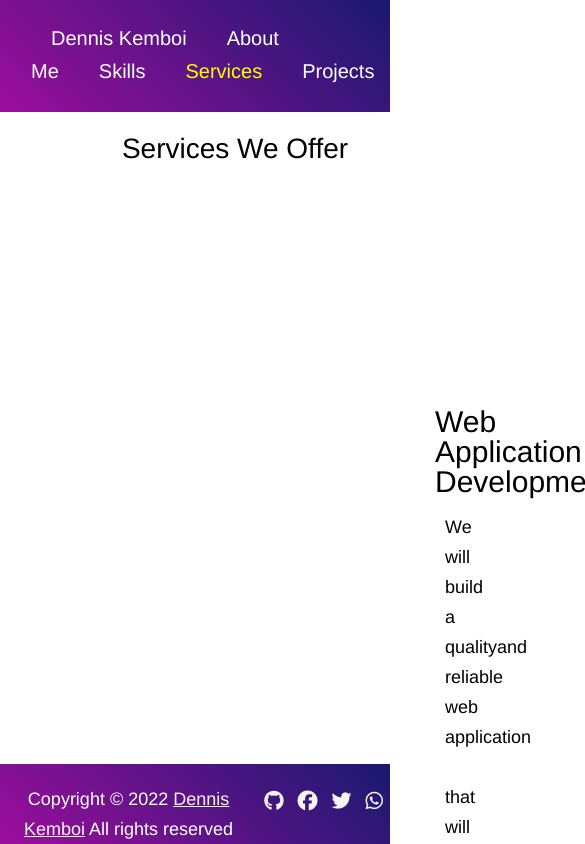
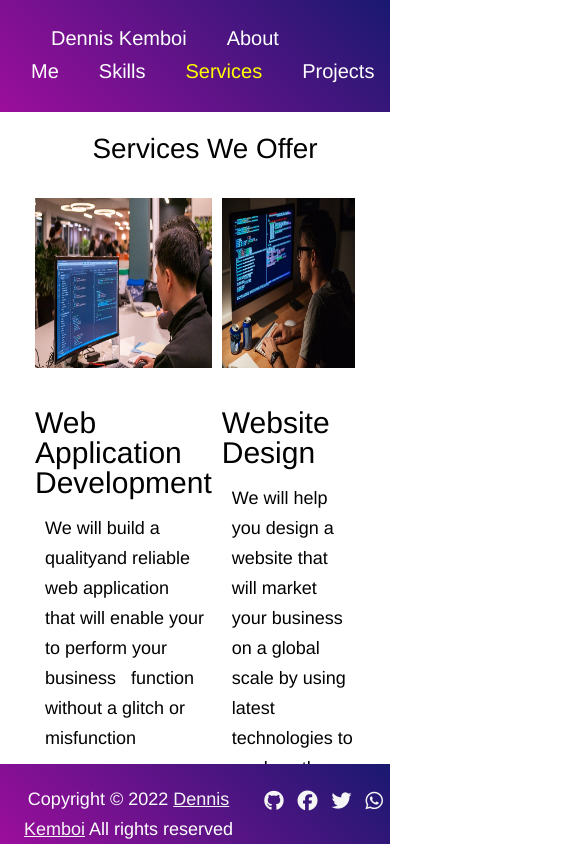
Before and after one commit to Developer-Dennis/densite, a Vue app: page /services in a window 390 px wide. Shown: the top 844 px of the page, 585 px wide, since content can reach past the window. Built offline with nearby package versions, Linux system fonts and the light colour scheme.

Commit message:
added media queries to services

```diff
--- a/src/views/services.vue
+++ b/src/views/services.vue
@@ -4,17 +4,17 @@
         <div class="row">
             <div class="column">
                 <img class="serviceimage" :src="image1" alt="web development" style="width:100%;" />
-                <figcaption className='heading'>Web Application Development</figcaption>
+                <figcaption className='heading'><b>Web Application Development</b></figcaption>
                 <figcaption className='text'>We will build a qualityand reliable web application &nbsp; that will enable your to perform your business &nbsp; function without a glitch or misfunction</figcaption>
             </div>
             <div class="column">
                     <img class="serviceimage" :src="image2" alt="web design" style="width:100%" />
-                <figcaption className='heading'>Website Design</figcaption>
+                <figcaption className='heading'><b>Website Design</b></figcaption>
                 <figcaption  className='text'>We will help you design a website that will market your business on a global scale by using latest technologies to produce the best visually appealing website</figcaption>
             </div>
             <div class="column">
                     <img class="serviceimage" :src="image3" alt="Twitter marketting" style="width:100%" />
-                <figcaption className='heading'>Twitter Promotion/Marketing</figcaption>
+                <figcaption className='heading'><b>Twitter Promotion/Marketing</b></figcaption>
                 <figcaption className='text'>We will help you market your products and services on Twitter which will inturn be visible  to many people  henve increasing your sales.</figcaption>
             </div>
         </div>
@@ -88,22 +88,55 @@ figure .row .column .text{
     padding-bottom: 20px;
 }
 
-@media only screen and (max-width:500px){
+@media screen and (max-width:500px){
     h1{
-        width: 100%;
-    padding: 0;
-    margin: 0;
-    font-size: 28px;
-    bottom: 0;
-    right: 20px;
-    display: block;
-    float: left;
-    margin-bottom: 10px;
-    }
-    .servicesimage{
-    max-width: 50%;
+    text-align: center;
+}
+.services{
+    margin-left: 20px;
+    padding-top: 20px;
+    padding-bottom: 20px;
+}
+.row{
+    margin-left: 30px;
+    margin-right: 30px;
+    margin-bottom: 100px;
+}
 
-   }
+.column img{
+    height:170px;
+    width: 100%;
+}
+.row .column .servicesimage img{
+    margin-top: 90px;
+    padding-top: 10px;
+}
+figcaption{
+    margin-top: 10px;
+
+}
+figure .row  .heading {
+    font-size: 30px;
+    padding-top:30px;
+}
+figure .row .column .text{
+    padding-top:5px;
+    font-size: 18px;
+    padding-left: 10px;
+}
+.btn{
+      padding: 20px;
+      color:rebeccapurple;
+      font-size: 25px;
+      display: inline-block;
+}
+.row {
+    display: flex;
+}
+.column {
+    padding: 5px;
+    padding-bottom: 20px;
+}
 
 }
 
```
